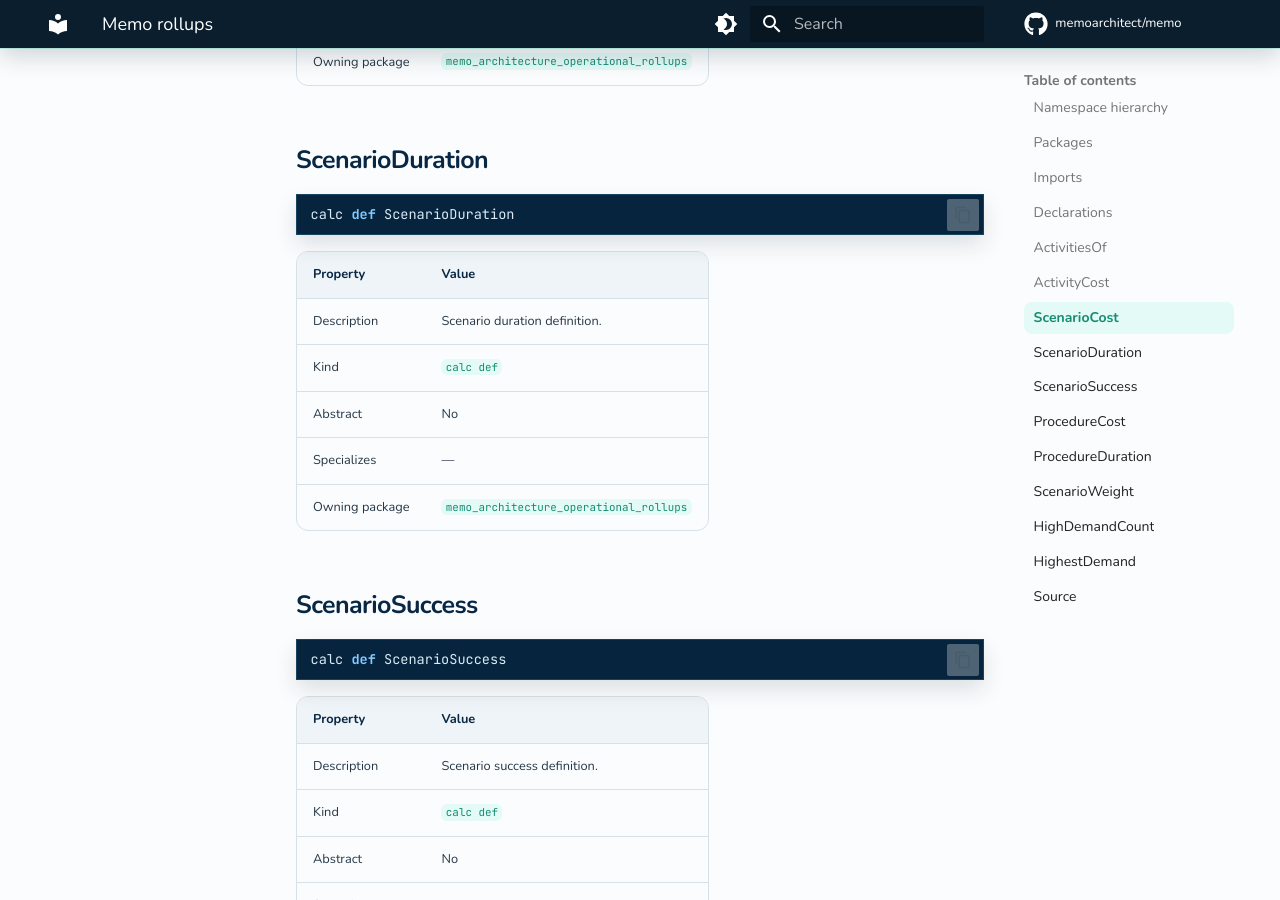
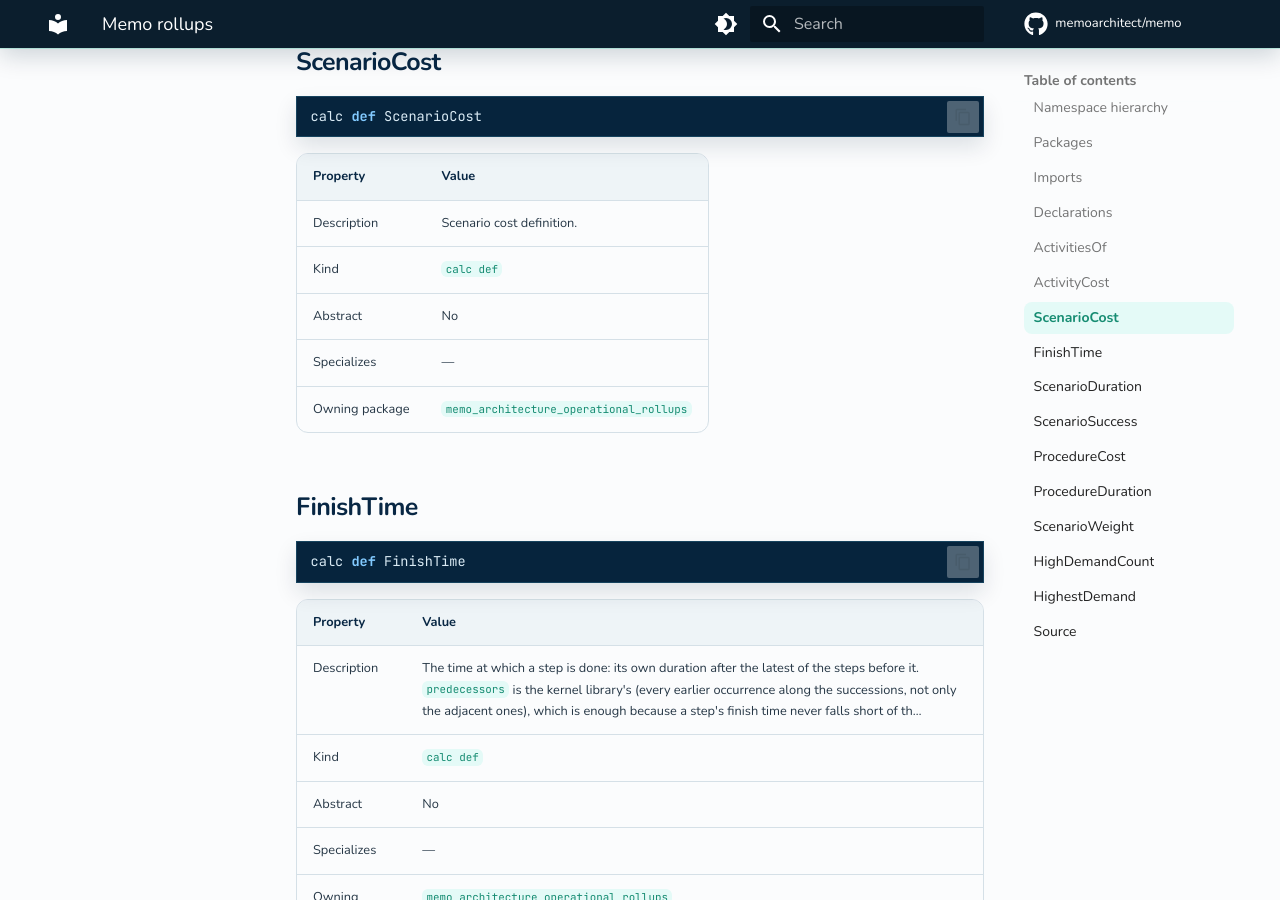
Before and after one commit to memoarchitect/memo, an MkDocs documentation site: the page built from docs/sysml-api/architecture/operational/rollups/memo_rollups.md, in a window 1280 px wide and 900 px high, scrolled down 3227 px. Built offline with MkDocs 1.6.1 and Material for MkDocs 9.7.7, drawn with Linux system fonts in a browser that asks for light colours; comment, search, counter and statistics services are not loaded; some of the changed text lies outside the part shown.

Commit message:
Operational roll-up: a scenario's time is its longest path, so a fork takes its longest branch
Co-Authored-By: Claude Sonnet 5.5 <noreply@anthropic.com>

````diff
--- a/docs/sysml-api/architecture/operational/rollups/memo_rollups.md
+++ b/docs/sysml-api/architecture/operational/rollups/memo_rollups.md
@@ -40,6 +40,7 @@
 | [`ActivitiesOf`](#activitiesof) | `calc def` | Activities of definition. | — |
 | [`ActivityCost`](#activitycost) | `calc def` | Activity cost definition. | — |
 | [`ScenarioCost`](#scenariocost) | `calc def` | Scenario cost definition. | — |
+| [`FinishTime`](#finishtime) | `calc def` | The time at which a step is done: its own duration after the latest of the steps before it. `predecessors` is the kernel library's (every earlier occurrence along the successions, not only the adjacent ones), which is enough because a step's finish time never falls short of th… | — |
 | [`ScenarioDuration`](#scenarioduration) | `calc def` | Scenario duration definition. | — |
 | [`ScenarioSuccess`](#scenariosuccess) | `calc def` | Scenario success definition. | — |
 | [`ProcedureCost`](#procedurecost) | `calc def` | Procedure cost definition. | — |
@@ -87,6 +88,21 @@ calc def ScenarioCost
 | Property | Value |
 | --- | --- |
 | Description | Scenario cost definition. |
+| Kind | `calc def` |
+| Abstract | No |
+| Specializes | — |
+| Owning package | `memo_architecture_operational_rollups` |
+
+
+## FinishTime
+
+```sysml
+calc def FinishTime
+```
+
+| Property | Value |
+| --- | --- |
+| Description | The time at which a step is done: its own duration after the latest of the steps before it. `predecessors` is the kernel library's (every earlier occurrence along the successions, not only the adjacent ones), which is enough because a step's finish time never falls short of th… |
 | Kind | `calc def` |
 | Abstract | No |
 | Specializes | — |
@@ -224,8 +240,8 @@ calc def HighestDemand
     // quantities with units; money is `memo_core_stdlib_money`, in the project's one currency.
     // A cost is the activity's duration times each instrument's capacity cost rate, plus each
     // instrument's unit cost. Parallel branches are each paid for, because each resource used is
-    // paid for. Time is the sum along the path; a fork whose branches overlap in time is not yet
-    // reduced to its longest branch here.
+    // paid for. Time is the longest path (`ScenarioDuration`), so a fork whose branches
+    // overlap takes its longest branch; a cost is still the sum, because each branch is paid for.
     //
     // `memo evaluate` runs them from these bodies over the built model (memo-tools, analysis/calc), and a
     // `TradeStudy` reads the results, so no figure is written twice. Units follow the SysML library's own
@@ -264,10 +280,25 @@ calc def HighestDemand
                 ActivitiesOf(scenario)->collect { in activity : OperativeAction[1]; ActivityCost(activity) });
         }
 
+        // The time at which a step is done: its own duration after the latest of the steps before it.
+        // `predecessors` is the kernel library's (every earlier occurrence along the successions, not
+        // only the adjacent ones), which is enough because a step's finish time never falls short of
+        // the finish time of anything before it. A step with no succession to another is concurrent
+        // with it, as in the language, so two branches of a fork overlap and a scenario takes as long
+        // as its longest path, not the sum of its steps.
+        calc def FinishTime {
+            in step : OperativeAction[1];
+            return finish : DurationValue[1] = QuantityCalculations::sum((
+                step.expectedDuration,
+                step.predecessors->collect { in before : OperativeAction[1]; FinishTime(before) }
+                    ->reduce { in x : DurationValue[1]; in y : DurationValue[1]; NumericalFunctions::max(x, y) }));
+        }
+
         calc def ScenarioDuration {
             in scenario : MemoAction[1];
-            return duration : DurationValue[1] = QuantityCalculations::sum(
-                ActivitiesOf(scenario)->collect { in activity : OperativeAction[1]; activity.expectedDuration });
+            return duration : DurationValue[1] = ActivitiesOf(scenario)
+                ->collect { in activity : OperativeAction[1]; FinishTime(activity) }
+                ->reduce { in x : DurationValue[1]; in y : DurationValue[1]; NumericalFunctions::max(x, y) };
         }
 
         calc def ScenarioSuccess {
````
Also changed, not shown: 1 other file.
